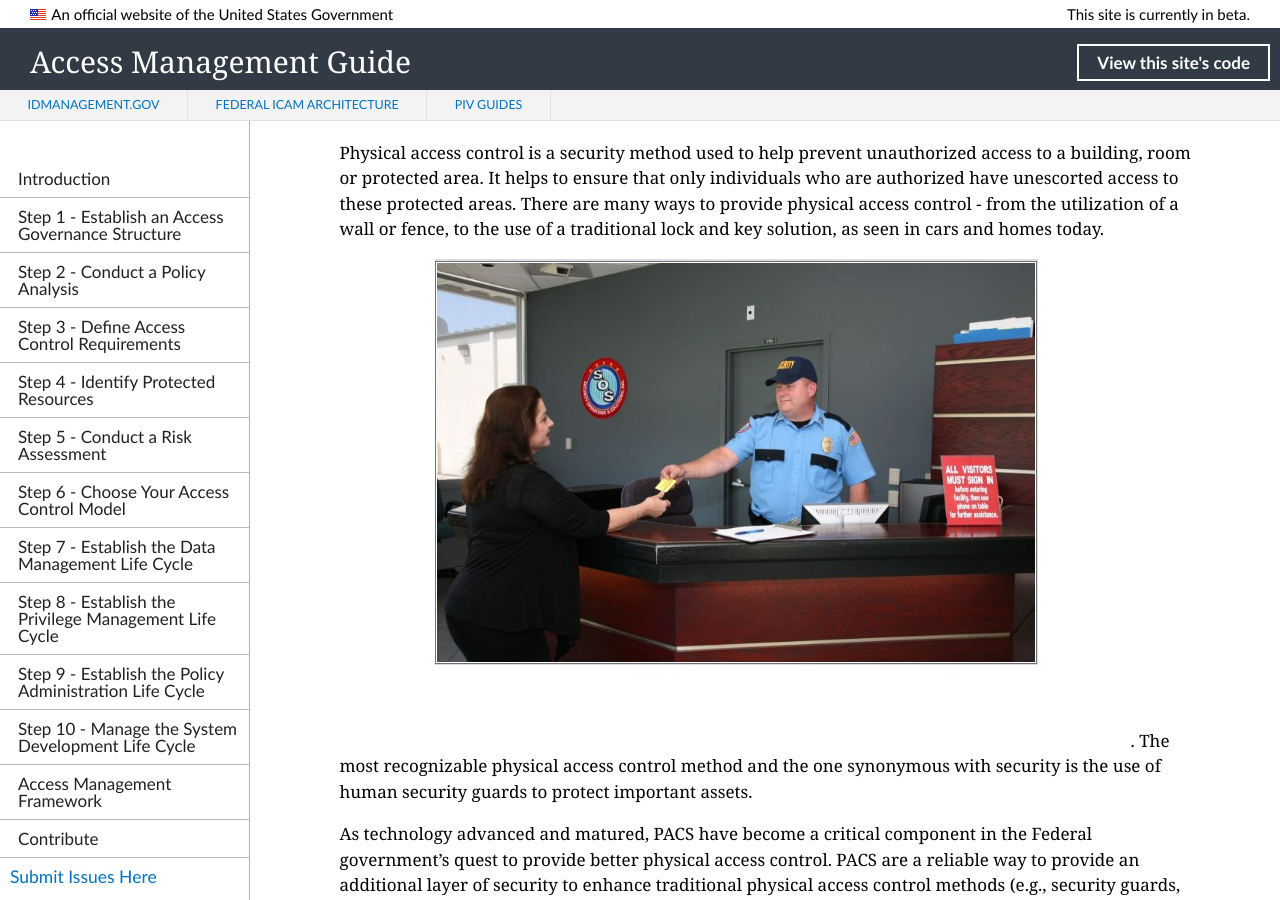
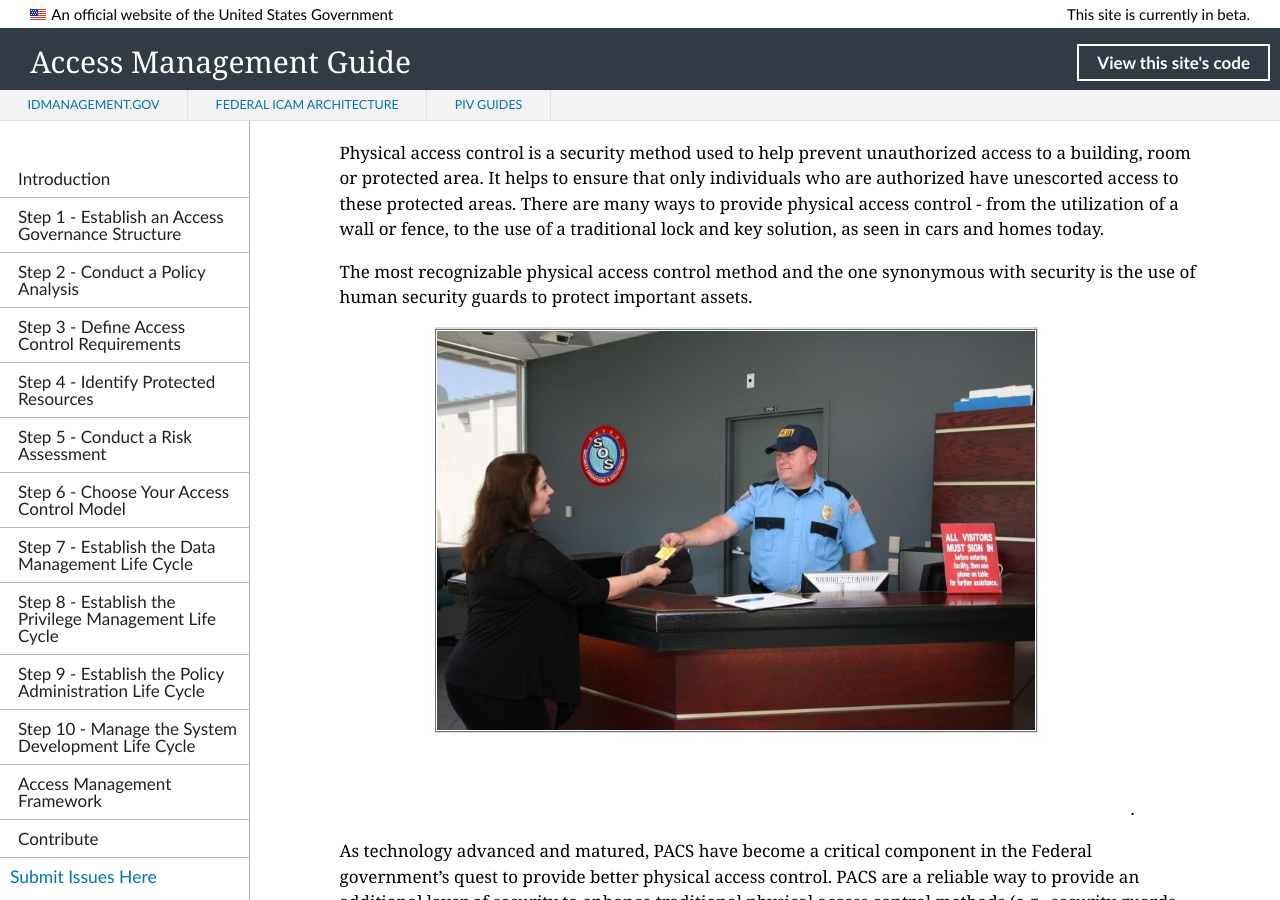
Before and after one commit to GSA/ficam-access, a Jekyll site: the page built from pages/PACS-guide.md, in a window 1280 px wide and 900 px high, scrolled down 1006 px. Built offline with Jekyll 4.4.1, drawn with Linux system fonts in a browser that asks for light colours; nearby versions of some CDN libraries.

Commit message:
Update PACS-guide.md

```diff
--- a/pages/PACS-guide.md
+++ b/pages/PACS-guide.md
@@ -25,7 +25,9 @@ A PACS is an electronic system that controls the ability of people and or vehicl
 
 Physical access control is a security method used to help prevent unauthorized access to a building, room or protected area.  It helps to ensure that only individuals who are authorized have unescorted access to these protected areas. There are many ways to provide physical access control - from the utilization of a wall or fence, to the use of a traditional lock and key solution, as seen in cars and homes today.
 
-![Alt Security_Desk_Guard](../img/Security_Desk_Guard.jpg).  The most recognizable physical access control method and the one synonymous with security is the use of human security guards to protect important assets.
+The most recognizable physical access control method and the one synonymous with security is the use of human security guards to protect important assets.
+
+![Alt Security_Desk_Guard](../img/Security_Desk_Guard.jpg).
 
 As technology advanced and matured, PACS have become a critical component in the Federal government’s quest to provide better physical access control.  PACS are a reliable way to provide an additional layer of security to enhance traditional physical access control methods (e.g., security guards, fences etc.), and in some instances, replace traditional methods entirely. PACS can be used to protect the outer perimeter such as entry and exit points to a building or they can be used for interior access control to a room.
 
```
